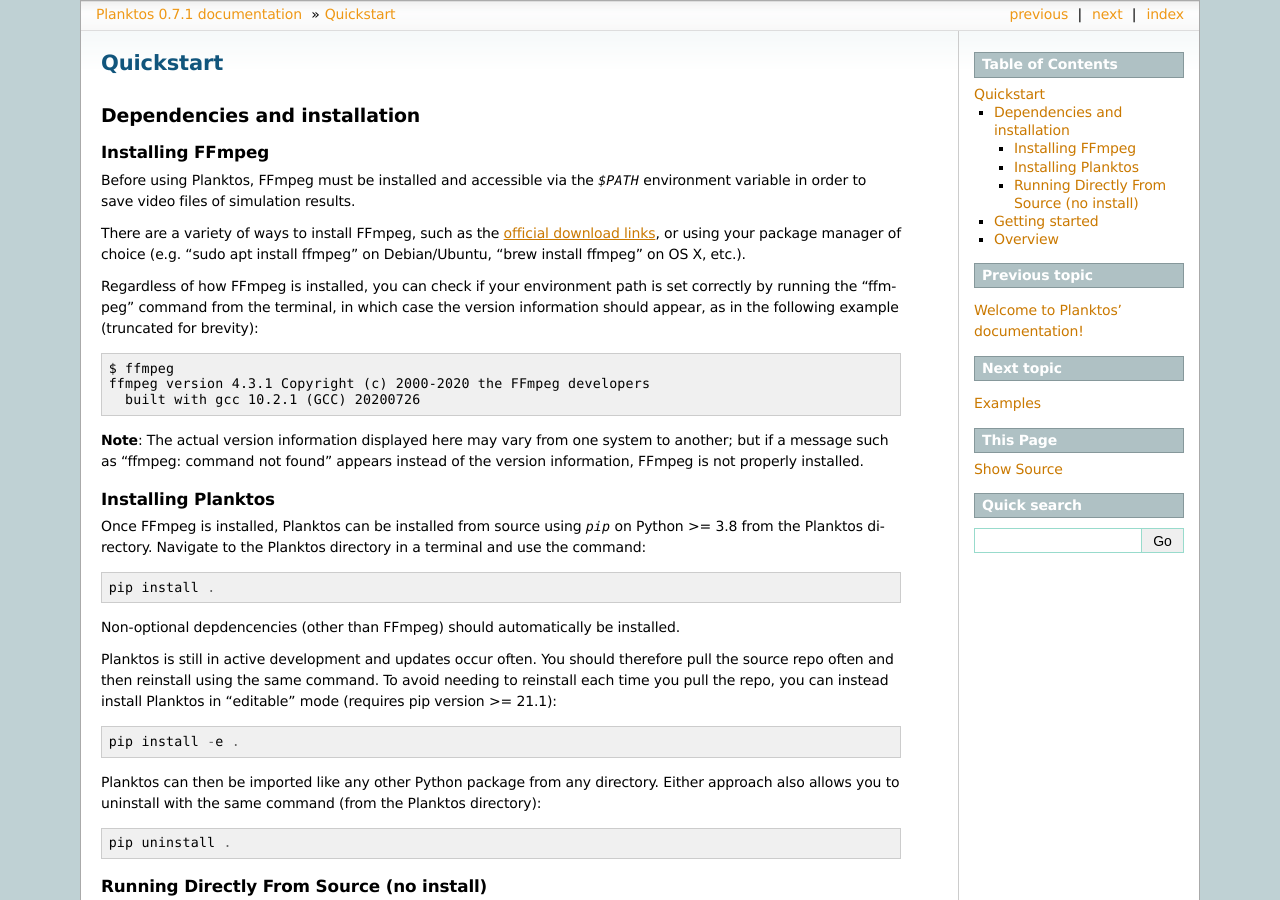
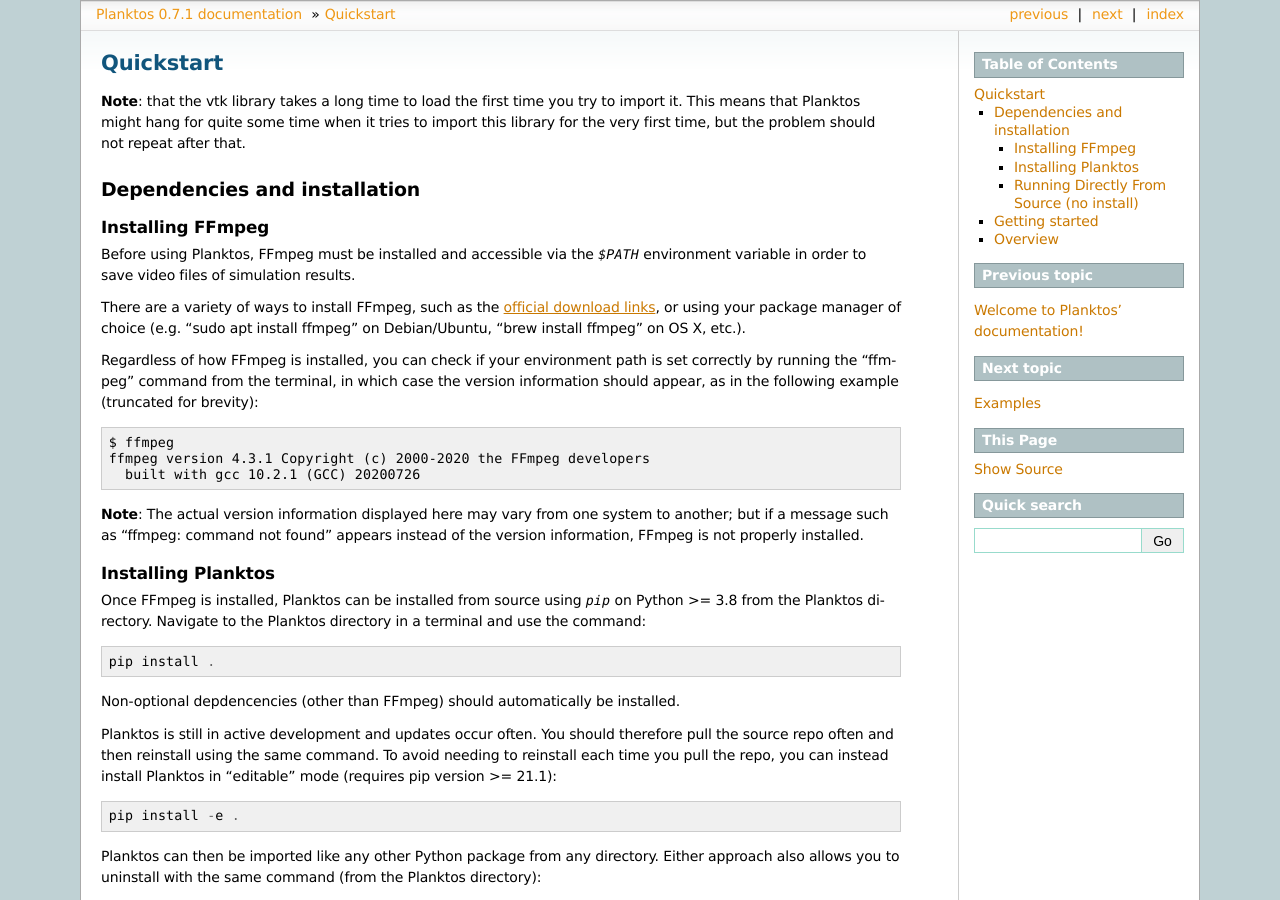
Before and after one commit to mountaindust/Planktos, a Sphinx documentation site: the page built from docs/quickstart.rst, in a window 1280 px wide and 900 px high. Built offline with Sphinx 7.4.7, drawn with Linux system fonts in a browser that asks for light colours.

Commit message:
Adds a note about vtk

```diff
--- a/docs/quickstart.rst
+++ b/docs/quickstart.rst
@@ -1,5 +1,10 @@
 Quickstart
 ==========
+
+**Note**: that the vtk library takes a long time to load the first time you try to
+import it. This means that Planktos might hang for quite some time when it tries
+to import this library for the very first time, but the problem should not
+repeat after that.
 
 Dependencies and installation
 -----------------------------
```
